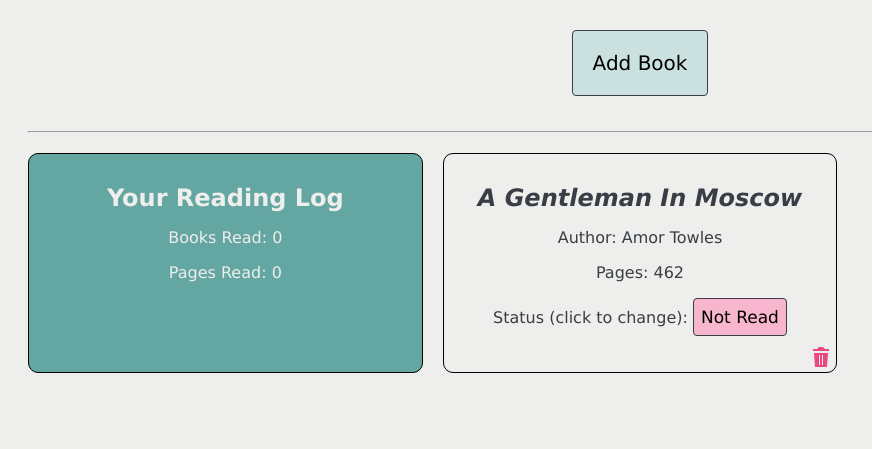
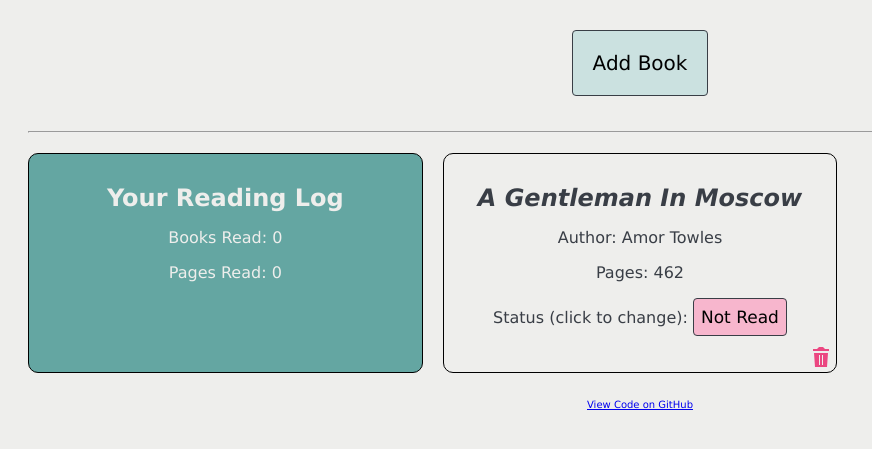
Before and after one commit to nbirne/library, a plain HTML site: page index.html in a window 1280 px wide. Shown: the part 95-544 px from the top of the page, without its empty margins (0-872 px from the left). Drawn offline with Linux system fonts and the light colour scheme.

Commit message:
Update index.html

```diff
--- a/index.html
+++ b/index.html
@@ -69,4 +69,7 @@
     </template>
     <script src="script.js"></script>
 </body>
+<footer>
+        <a style="font-size: 10px" href="https://github.com/nbirne/library">View Code on GitHub</a>
+    </footer>
 </html>
```
